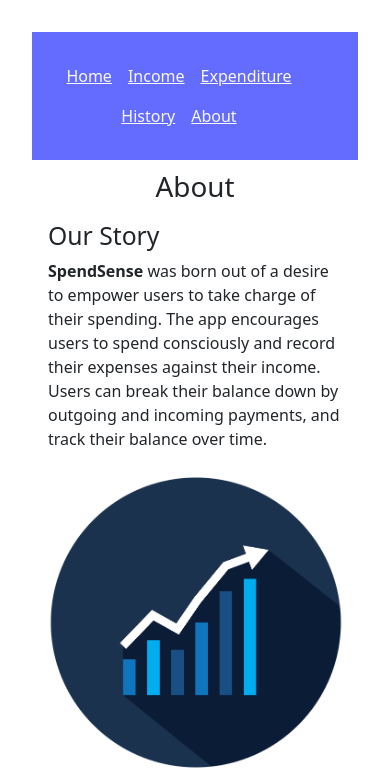
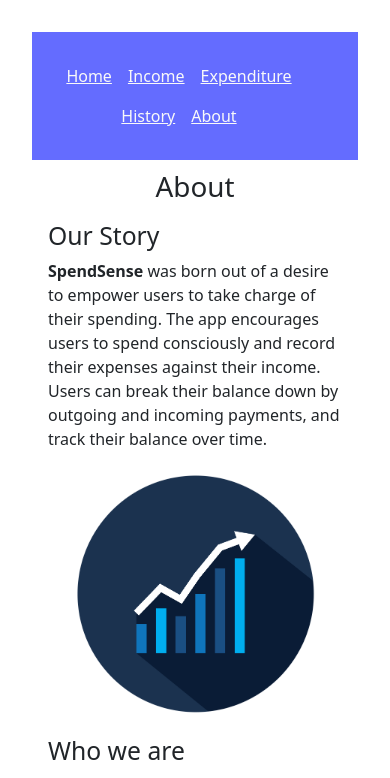
Before and after one commit to cgbea/Expenses-tracker, a React (Vite) app: page /about in a window 390 px wide. Shown: the top 778 px of the page. Built offline with nearby package versions, Linux system fonts and the light colour scheme.

Commit message:
Added responsive styling to About

```diff
--- /dev/null
+++ b/src/components/About.css
@@ -0,0 +1,8 @@
+@media screen and (max-width: 767px) {
+    #wallet {
+      display: none;
+    }
+    #graph {
+        height: 30vh;
+    }
+  }
--- a/src/components/About.jsx
+++ b/src/components/About.jsx
@@ -1,4 +1,5 @@
 import React from "react";
+import './About.css';
 
 function About() {
   return (
@@ -19,6 +20,7 @@
         </div>
         <div className="col-md-3">
           <img
+            id="graph"
             src="src/assets/graph-up.png"
             alt="upwards graph"
             className="img-fluid"
@@ -28,6 +30,7 @@
       <div className="row py-3">
         <div className="col-md-3">
           <img
+            id="wallet"
             src="src/assets/wallet.png"
             alt="upwards graph"
             className="img-fluid"
```
